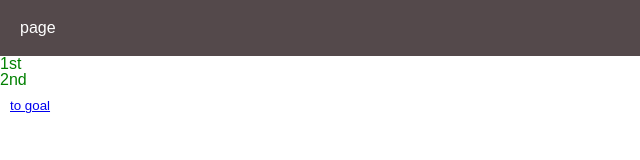
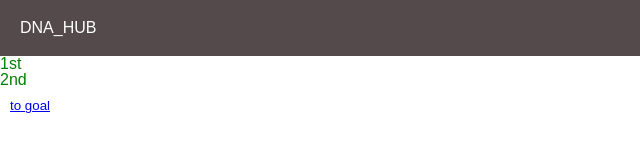
Before and after one commit to CreatorSomeone/aaaa, a plain HTML site: page DNA_HUB.html in a window 1280 px wide. Shown: the full height of the page, 0-640 px from the left. Drawn offline with Linux system fonts and the light colour scheme.

Commit message:
dna hub
re titled one of my sub pages for dna modeling project for bio

```diff
--- a/page.html
+++ b/DNA_HUB.html
@@ -7,7 +7,7 @@
 
 </head>
 <body>
-    <h1>page</h1>
+    <h1>DNA_HUB</h1>
     <ul>
         <li>1st</li>
         <li>2nd</li>
```
Also changed, not shown: index.html (+1 -1 lines).
